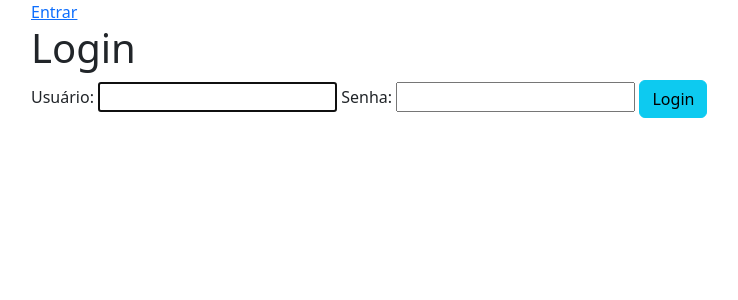
After one commit to netoaraujjo/gestao_produtos, a Django app: page /login/ in a window 1280 px wide. The commit adds this page. Shown: the top 300 px of the page, without its empty margins (51-789 px from the left). Run offline with Django 4.2, Linux system fonts and the light colour scheme; some libraries are stand-ins or nearby versions.

Commit message:
Implementados login e logout

```diff
--- a/core/urls.py
+++ b/core/urls.py
@@ -4,4 +4,5 @@ from . import views
 app_name = 'core'
 urlpatterns = [
     path('', views.index, name="index"),
+    path('sair/', views.sair, name='sair'),
 ]
--- a/gestao_produtos/urls.py
+++ b/gestao_produtos/urls.py
@@ -23,4 +23,6 @@ urlpatterns = [
     path('', include('core.urls')),
     path('produtos/', include('produtos.urls')),
     path('admin/', admin.site.urls),
+    path('login/', auth_views.LoginView.as_view(), name='login'),
+    path('logout/', auth_views.LogoutView.as_view(), name='logout'),
 ] + static(settings.MEDIA_URL, document_root=settings.MEDIA_ROOT)
--- a/templates/base.html
+++ b/templates/base.html
@@ -10,6 +10,11 @@
 </head>
 <body>
     <div class="container">
+        {% if user.is_authenticated %}
+            <a href="{% url 'core:sair' %}">Sair</a>
+        {% else %}
+            <a href="{% url 'login' %}">Entrar</a>
+        {% endif %}
         {% block main %}
         {% endblock %}
     </div>
--- /dev/null
+++ b/templates/registration/login.html
@@ -0,0 +1,15 @@
+{% extends 'base.html' %}
+{% load bootstrap %}
+
+{% block title %}Login{% endblock %}
+
+{% block main %}
+
+    <h1>Login</h1>
+    <form method="post">
+        {% csrf_token %}
+        {{form|bootstrap}}
+        <button type="submit" class="btn btn-info">Login</button>
+    </form>
+
+{% endblock %}
```
Also changed, not shown: core/views.py (+7 -1 lines), media/produtos/monitor_YgK22lW.jpg (added).
